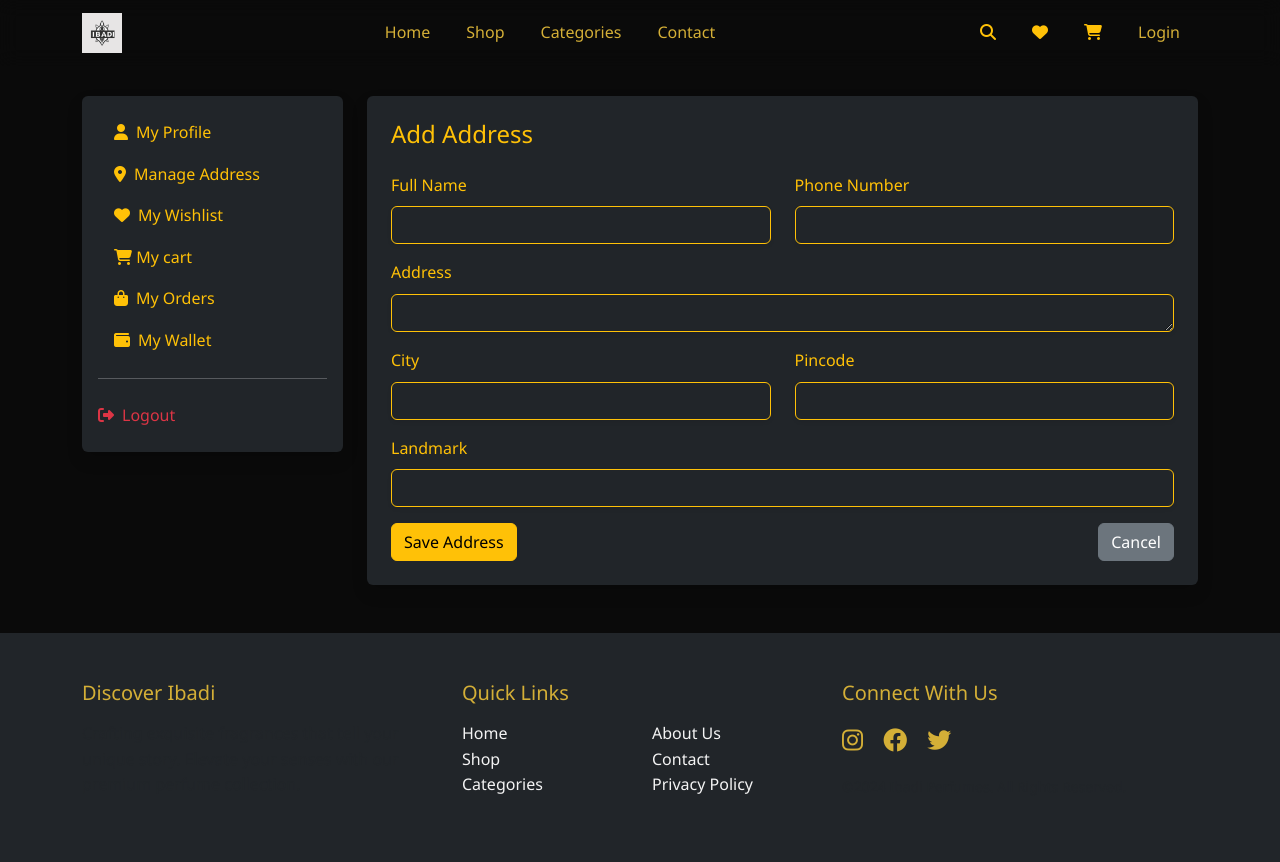
After one commit to hashim-jihan/ibadi-perfumes, a Django app: page /addAddress in a window 1280 px wide. The commit adds this page. Run offline with Django 5.2, Linux system fonts and the light colour scheme; some libraries are stand-ins or nearby versions.

Commit message:
address and cart managed

```diff
--- /dev/null
+++ b/ibadi/useribadi/templates/useribadi/addAddress.html
@@ -0,0 +1,107 @@
+{% extends 'useribadi/base.html' %}
+{% block content %}
+<div class="container py-5">
+    <div class="row">
+        <!-- Sidebar -->
+        <div class="col-md-3 mb-4">
+            <div class="bg-dark text-light rounded shadow p-3">
+                <ul class="nav flex-column">
+                    <li class="nav-item">
+                        <a class="nav-link text-warning py-2" href="{% url 'userProfile' %}" id="profile-link">
+                            <i class="fas fa-user me-2"></i>My Profile
+                        </a>
+                    </li>
+                    <li class="nav-item">
+                        <a class="nav-link text-warning py-2 active" href="{% url 'userAddress' %}" id="address-link">
+                            <i class="fas fa-map-marker-alt me-2"></i>Manage Address
+                        </a>
+                    </li>
+                    <li class="nav-item">
+                        <a class="nav-link text-warning py-2" href="#" id="wishlist-link">
+                            <i class="fas fa-heart me-2"></i>My Wishlist
+                        </a>
+                    </li>
+
+                    <li class="nav-item">
+                        <a class="nav-link text-warning py-2" href="#" id="cart-link">
+                            <i class="fas fa-shopping-cart"></i> My cart
+                        </a>
+                    </li>
+
+                    <li class="nav-item">
+                        <a class="nav-link text-warning py-2" href="#" id="orders-link">
+                            <i class="fas fa-shopping-bag me-2"></i>My Orders
+                        </a>
+                    </li>
+                    <li class="nav-item">
+                        <a class="nav-link text-warning py-2" href="#" id="wallet-link">
+                            <i class="fas fa-wallet me-2"></i>My Wallet
+                        </a>
+                    </li>
+                </ul>
+                <hr class="bg-warning">
+                <a href="#" class="nav-link text-danger py-2">
+                    <i class="fas fa-sign-out-alt me-2"></i>Logout
+                </a>
+            </div>
+        </div>
+
+        <!-- Main Content -->
+        <div class="col-md-9">
+            <div class="bg-dark text-light rounded shadow p-4">
+                <h4 class="text-warning mb-4">Add Address</h4>
+
+                <!-- Add Address Form -->
+                <form action="" method="POST" class="needs-validation" novalidate>
+                    {% csrf_token %}
+                    <div class="row mb-3">
+                        <div class="col-md-6">
+                            <label for="name" class="form-label text-warning">Full Name</label>
+                            <input type="text" id="name" name="name" class="form-control bg-dark text-light border-warning shadow-sm" required>
+                        </div>
+                        <div class="col-md-6">
+                            <label for="phone" class="form-label text-warning">Phone Number</label>
+                            <input type="text" id="phone" name="phone" class="form-control bg-dark text-light border-warning shadow-sm" required>
+                        </div>
+                    </div>
+                    <div class="mb-3">
+                        <label for="address" class="form-label text-warning">Address</label>
+                        <textarea id="address" name="address" rows="3" class="form-control bg-dark text-light border-warning shadow-sm" required></textarea>
+                    </div>
+                    <div class="row mb-3">
+                        <div class="col-md-6">
+                            <label for="city" class="form-label text-warning">City</label>
+                            <input type="text" id="city" name="city" class="form-control bg-dark text-light border-warning shadow-sm" required>
+                        </div>
+                        <div class="col-md-6">
+                            <label for="pincode" class="form-label text-warning">Pincode</label>
+                            <input type="text" id="pincode" name="pincode" class="form-control bg-dark text-light border-warning shadow-sm" required>
+                        </div>
+                    </div>
+                    <div class="mb-3">
+                        <label for="landmark" class="form-label text-warning">Landmark</label>
+                        <input type="text" id="landmark" name="landmark" class="form-control bg-dark text-light border-warning shadow-sm">
+                    </div>
+                    <div class="d-flex justify-content-between">
+                        <button type="submit" class="btn btn-warning">Save Address</button>
+                        <a href="{% url 'userAddress' %}" class="btn btn-secondary">Cancel</a>
+                    </div>
+                </form>
+
+            </div>
+        </div>
+    </div>
+</div>
+
+<style>
+    .form-control {
+        height: 38px;
+        font-size: 0.875rem;
+    }
+
+    .form-control:focus {
+        box-shadow: 0 0 10px rgba(212, 175, 55, 0.8);
+    }
+</style>
+
+{% endblock %}
--- a/ibadi/useribadi/templates/useribadi/base.html
+++ b/ibadi/useribadi/templates/useribadi/base.html
@@ -36,14 +36,14 @@
                 <div class="navbar-nav">
                     <a href="#" class="nav-item nav-link text-warning"><i class="fas fa-search"></i></a>
                     <a href="#" class="nav-item nav-link text-warning"><i class="fas fa-heart"></i></a>
-                    <a href="#" class="nav-item nav-link text-warning"><i class="fas fa-shopping-cart"></i></a>
+                    <a href="{% url 'myCart' %}" class="nav-item nav-link text-warning"><i class="fas fa-shopping-cart"></i></a>
                     {% if user.is_authenticated %}
                     <div class="nav-item dropdown">
                         <a class="nav-link dropdown-toggle" href="#" role="button" data-bs-toggle="dropdown">
                             <i class="fas fa-user"></i>
                         </a>
                         <ul class="dropdown-menu dropdown-menu-end bg-warning">
-                            <li><a class="dropdown-item " href="#">Profile</a></li>
+                            <li><a class="dropdown-item " href="{% url 'userProfile' %}">Profile</a></li>
                             <li><a class="dropdown-item" href="{% url 'userLogout' %}">Logout</a></li>
                         </ul>
                     </div>
@@ -106,6 +106,34 @@
     <script src="https://cdn.jsdelivr.net/npm/bootstrap@5.3.0/dist/js/bootstrap.bundle.min.js"></script>
     <script src="https://cdn.jsdelivr.net/npm/sweetalert2@11"></script>
 
+
+
+    <script>
+        {% if messages %}
+        {% for message in messages %}
+            {% if 'error' in message.tags %}
+            Swal.fire({
+                toast: true,
+                position: 'top-right',
+                icon: 'error',
+                title: '{{ message }}',
+                showConfirmButton: false,
+                timer: 3000
+            });
+            {% elif 'success' in message.tags %}
+            Swal.fire({
+                toast: true,
+                position: 'top-right',
+                icon: 'success',
+                title: '{{ message }}',
+                showConfirmButton: false,
+                timer: 3000
+            });
+            {% endif %}
+        {% endfor %}
+        {% endif %}
+    </script>
+
     {% block scripts %}
         <script src="{% static 'useribadi/userHome.js' %}"></script>
     {% endblock %}
--- a/ibadi/useribadi/templates/useribadi/shopPage.html
+++ b/ibadi/useribadi/templates/useribadi/shopPage.html
@@ -55,8 +55,8 @@
                         <div class="card-body text-center">
                             <h5 class="card-title">{{ product.name }}</h5>
                             <p class="card-text text-light">${{ product.price }}</p>
-                            <button class="btn btn-warning btn-sm">Add to Cart</button>
-                            <button class="btn btn-outline-warning btn-sm"><i class="fas fa-heart"></i></button>
+                            <a href=""><button class="btn btn-warning btn-sm">Add to Cart</button></a>
+                            <a><button class="btn btn-outline-warning btn-sm"><i class="fas fa-heart"></i></button></a>
                         </div>
                     </div>
                 </div>
--- a/ibadi/useribadi/urls.py
+++ b/ibadi/useribadi/urls.py
@@ -11,5 +11,13 @@ urlpatterns = [
     path('userLogout',views.userLogout,name='userLogout'),
     path('resendOtp',views.resendOtp,name='resendOtp'),
     path('shop',views.shop,name='shop'),
-    path('productPage/<int:product_id>',views.productPage,name='productPage')
+    path('productPage/<int:product_id>',views.productPage,name='productPage'),
+    path('userProfile',views.userProfile,name='userProfile'),
+    path('userAddress',views.userAddress,name='userAddress'),
+    path('addAddress',views.addAddress,name='addAddress'),
+    path('editAddress/<int:address_id>',views.editAddress,name='editAddress'),
+    path('deleteAddress/<int:address_id>',views.deleteAddress,name='deleteAddress'),
+    path('myCart',views.myCart,name='myCart'),
+    path('addToCart/<int:product_id>',views.addToCart,name='addToCart'),
+    path('removeFromCart/<int:product_id>',views.removeFromCart,name='removeFromCart'),
 ]
--- a/ibadi/useribadi/views.py
+++ b/ibadi/useribadi/views.py
@@ -9,6 +9,9 @@ from django.views.decorators.cache import cache_control
 from datetime import datetime,timedelta
 from django.utils.timezone import now,localtime
 from django.utils.crypto import get_random_string
+from django.contrib.auth.decorators import login_required
+from .models import Address,Cart
+
 
 
 
@@ -217,6 +220,116 @@ def productPage(request,product_id):
     images = product.product_images.all()
     mainImage = images.first()
 
-
     related_products = Product.objects.filter(is_active=True,category=product.category).exclude(product_id=product_id)
     return render(request,'useribadi/productPage.html',{'product' : product, 'images' : images, 'mainImage' : mainImage, 'related_products' : related_products})
+
+@login_required
+def userProfile(request):
+    return render(request, 'useribadi/userProfile.html', {'user':request.user})
+
+
+def userAddress(request):
+    addresses = Address.objects.filter(user=request.user)
+    return render(request,'useribadi/userAddress.html', {'addresses':addresses})
+
+
+def addAddress(request):
+    if request.method == 'POST':
+        name = request.POST.get('name')
+        phone = request.POST.get('phone')
+        address = request.POST.get('address')
+        city = request.POST.get('city')
+        pincode = request.POST.get('pincode')
+        landmark = request.POST.get('landmark')
+
+        user = request.user
+        newAddress = Address(user=user, name=name, phone=phone, address=address, city=city, pincode=pincode, landmark=landmark)
+        newAddress.save()
+        messages.success(request, 'Address successfully Added')
+        return redirect('userAddress')
+    return render(request,'useribadi/addAddress.html')
+
+
+
+def editAddress(request,address_id):
+    currentAddress = get_object_or_404(Address, address_id=address_id)
+
+    if request.method == 'POST':
+        if 'update' in request.POST:
+            name = request.POST.get('name')
+            phone = request.POST.get('phone')
+            address = request.POST.get('address')
+            city = request.POST.get('city')
+            pincode = request.POST.get('pincode')
+            landmark = request.POST.get('landmark')
+
+            currentAddress.name = name
+            currentAddress.phone = phone
+            currentAddress.address = address
+            currentAddress.city = city
+            currentAddress.pincode = pincode
+            currentAddress.landmark = landmark
+
+            currentAddress.save()
+            messages.success(request,'Address is updated successfully')
+            return redirect('userAddress')
+    return render(request,'useribadi/editAddress.html',{'currentAddress' : currentAddress})
+
+
+
+def deleteAddress(request,address_id):
+    currentAddess = get_object_or_404(Address,address_id=address_id)
+    currentAddess.delete()
+    messages.error(request,'Address Succesfully Deleted! ')
+    return redirect('userAddress')
+
+
+def addToCart(request, product_id):
+    product = get_object_or_404(Product,product_id=product_id)
+    cartItem, created = Cart.objects.get_or_create(user=request.user, product=product)
+
+    if not created:
+        cartItem.quantity +=1
+        cartItem.save()
+        messages.success(request,f'updated the quantity of {product.product_name} in your cart')
+    else:
+        messages.success(request,f'Added {product.product_name} to your cart')
+    return redirect('productPage',product_id=product_id)
+
+
+
+def myCart(request):
+    cartItems = Cart.objects.filter(user=request.user)
+
+    cartItemwithSubTotal = []
+    for item in cartItems:
+        productSubTotal = item.product.selling_price * item.quantity
+
+        mainImage = item.product.product_images.filter(is_main=True).first()
+
+        cartItemwithSubTotal.append({
+            'id' : item.product.product_id,
+            'product':item.product,
+            'image':mainImage.images.url,
+            'quantity':item.quantity,
+            'subTotal':productSubTotal
+        })
+
+    cartSubTotal = sum(item['subTotal'] for item in cartItemwithSubTotal)
+    deliveryCharge=50 if cartItems.exists() else 0
+    cartTotal = cartSubTotal + deliveryCharge
+
+    return render(request,'useribadi/myCart.html', {
+        'cartItems':cartItemwithSubTotal,
+        'cartSubTotal':cartSubTotal,
+        'deliveryCharge':deliveryCharge,
+        'cartTotal':cartTotal
+        })
+
+
+
+def removeFromCart(request, product_id):
+    product = get_object_or_404(Cart,product_id=product_id, user=request.user)
+    product.delete()
+    messages.error(request,'Item Removed from cart!')
+    return redirect('myCart')
```
Also changed, not shown: ibadi/useribadi/models.py (+31 -0 lines), ibadi/useribadi/templates/useribadi/editAddress.html (added, +108 -0 lines), ibadi/useribadi/templates/useribadi/myCart.html (added, +83 -0 lines), ibadi/useribadi/templates/useribadi/productPage.html (+5 -3 lines), ibadi/useribadi/templates/useribadi/userAddress.html (added, +92 -0 lines), ibadi/useribadi/templates/useribadi/userProfile.html (added, +136 -0 lines), ibadi/media/products/attarctgry_StbCngV.webp (added), ibadi/media/products/fruitmagic_na64Iry.webp (added), ibadi/media/products/oodhsuper_iZavE3O.webp (added), ibadi/useribadi/migrations/0010_address.py (added), ibadi/useribadi/migrations/0011_cart.py (added).
